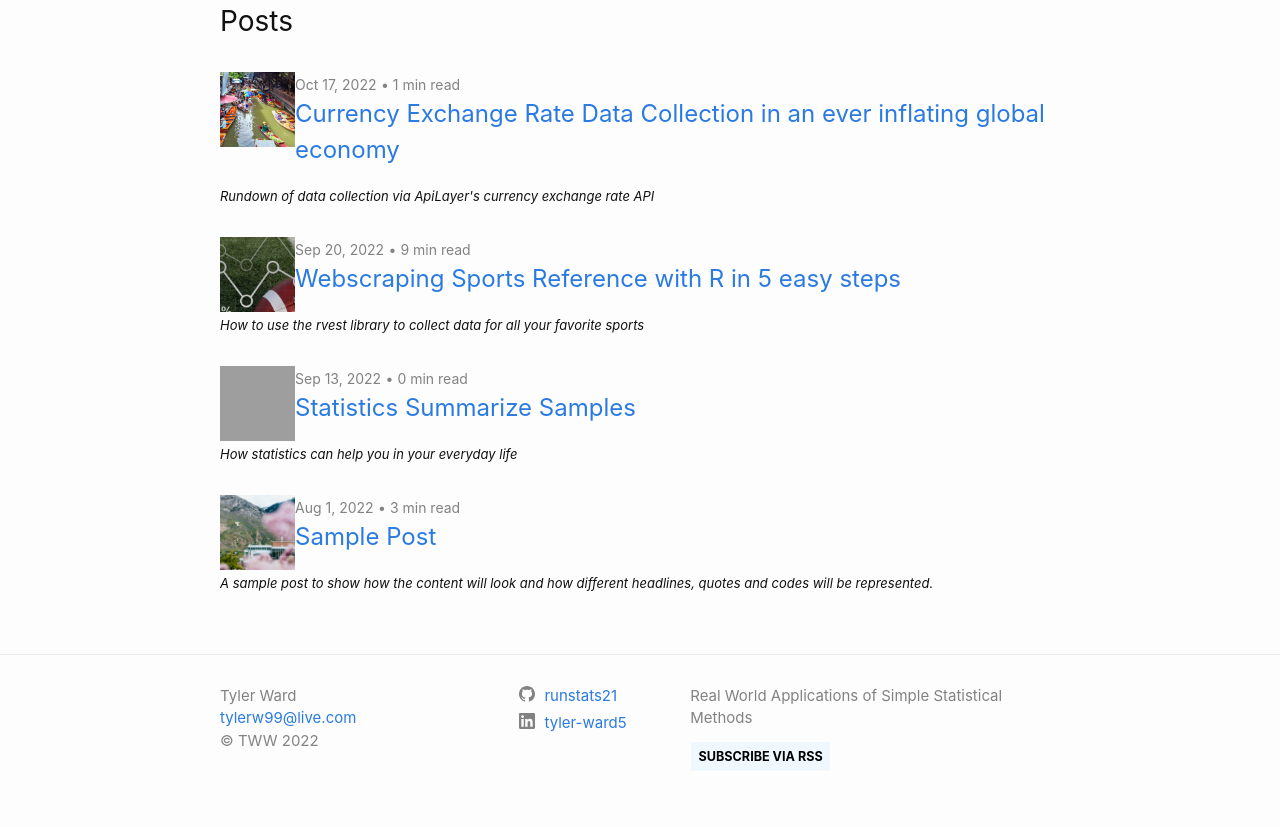
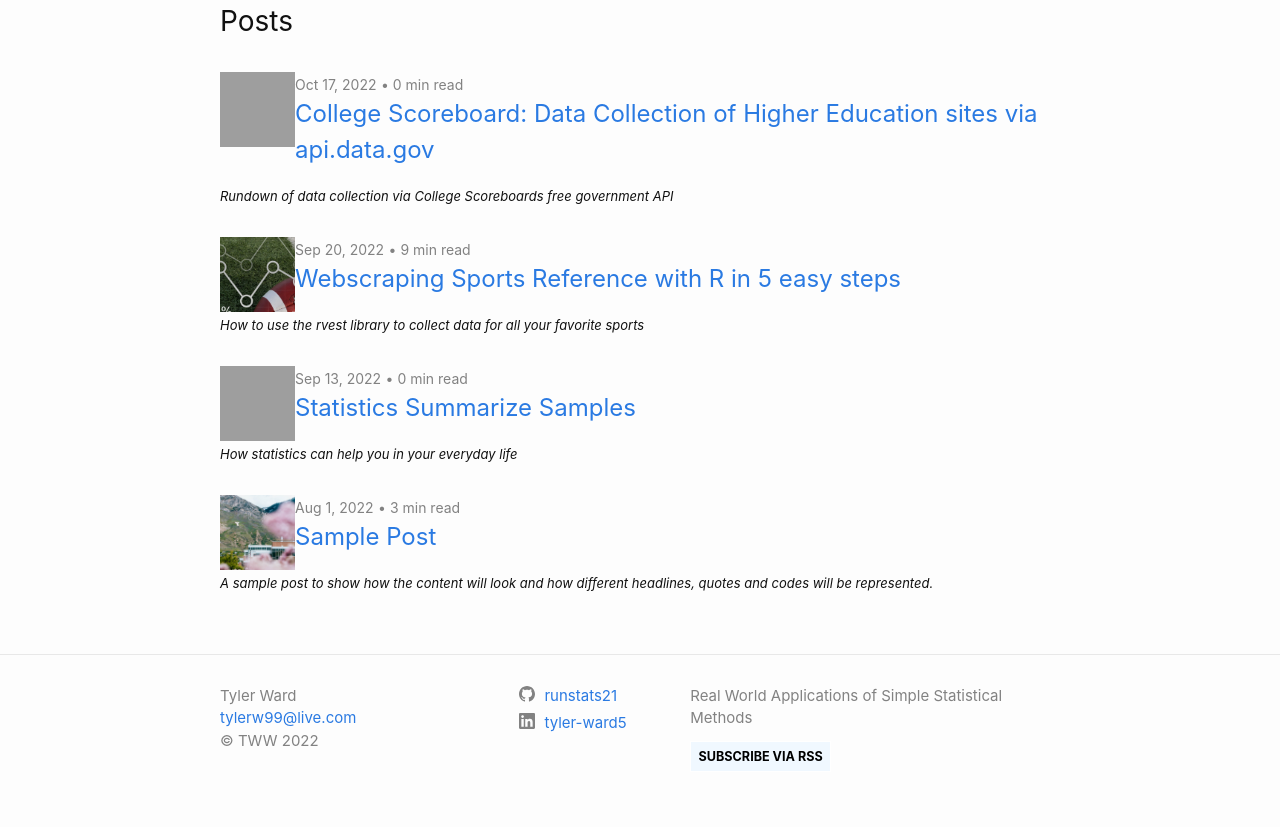
Before and after one commit to runstats21/stat-386-projects, a Jekyll site: the page built from index.markdown, in a window 1280 px wide. Shown: the part 442-1269 px from the top of the page. Built offline with Jekyll 4.4.1, drawn with Linux system fonts in a browser that asks for light colours; part of the change alters nothing that is shown; grey boxes are pictures that could not be loaded.

Commit message:
Update intro and images

```diff
--- a/_posts/2022-10-17-webscraping-post.md
+++ b/_posts/2022-10-17-webscraping-post.md
@@ -1,24 +1,22 @@
 ---
 layout: post
-title:  "Currency Exchange Rate Data Collection in an ever inflating global economy"
+title:  "College Scoreboard: Data Collection of Higher Education sites via api.data.gov"
 date:   2022-10-17
 author: Tyler Ward
-description: Rundown of data collection via ApiLayer's currency exchange rate API
-image: /assets/images/thailandstreetmarket.jpg
+description: Rundown of data collection via College Scoreboards free government API
+image: /assets/images/US-dept-ed-seal.png
 ---
 
-# Collecting Exchange Rate Data in Asia via APIlayer
+# College Scoreboard Data Collection
 
-[Thailand Night Market](https://trip101.com/article/food-markets-in-thailand)
-![Thai Night Market](https://user-images.githubusercontent.com/112500643/196481527-6901fff1-d0e9-4ccc-8f02-d719d07797cd.png)
+[Brigham Young University](https://www.linkedin.com/school/brigham-young-university/mycompany/verification/)
+![BYU](https://user-images.githubusercontent.com/112500643/196997715-79f57fe4-b6ac-489a-aff0-571d9d9384fd.png)
 
 
 
 ## Introduction
 
-In the post pandemic world of 2022, millions of people around the world were faced with inflation and rising rates worldwide, with the new york times reporting that ["the worst" may still be yet to come](https://www.nytimes.com/2022/10/11/business/imf-world-economy-forecast.html). In the Southeast Asian corridor, countries with currency already much lower in value than most of the west, face great economic risk as inflation has raised exchange rates at an unprecedented rate.
 
-APILayer's [Exchange Rates Data API](https://apilayer.com/marketplace/exchangerates_data-api) allows for data collection of exchange rates for over 150 countries worldwide, including the nations in the Southeast Asia area. Collecting this data will allow for analysis of economic conditions in the Asia area, of which I have a vested interest, having spent two years of my life in Bangkok, Thailand.
 
 Documentation on the College Scorecard and associated API: [College Scorecard Documentation](https://collegescorecard.ed.gov/data/documentation/)
 
```
